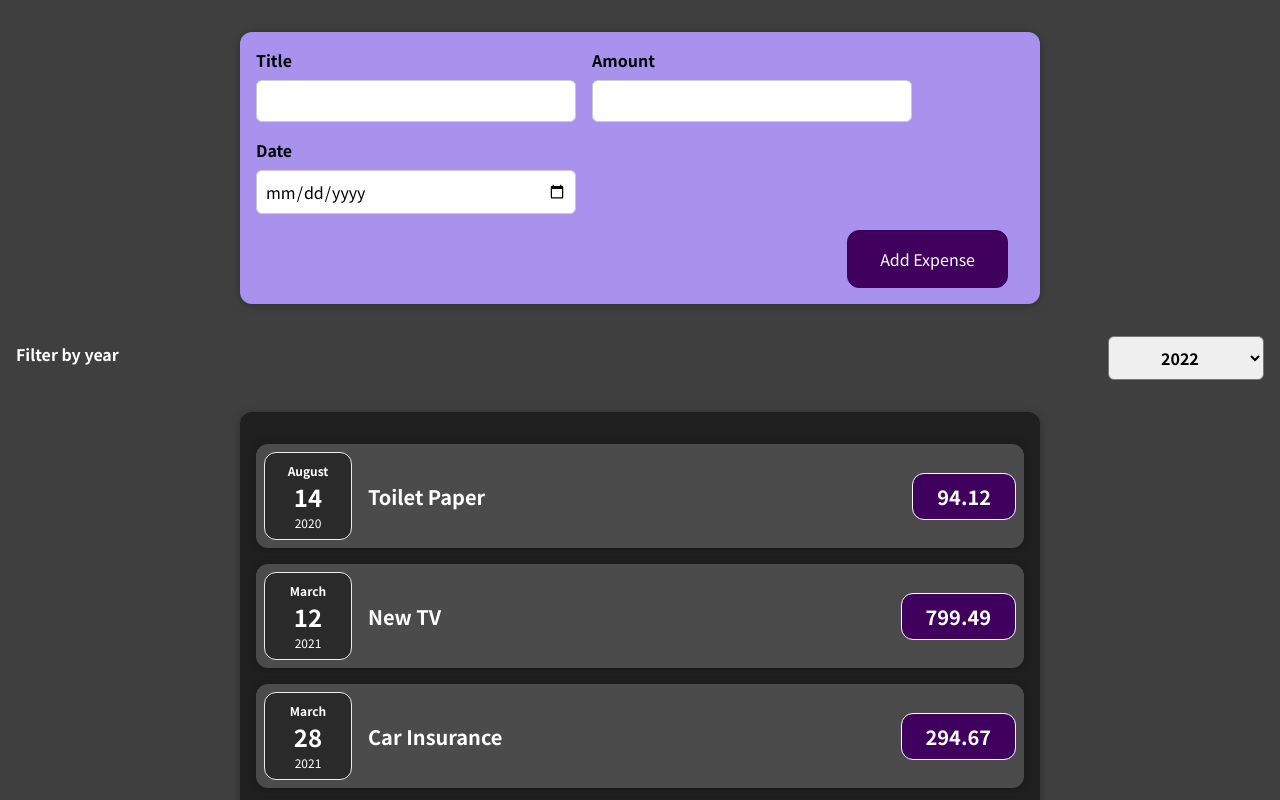
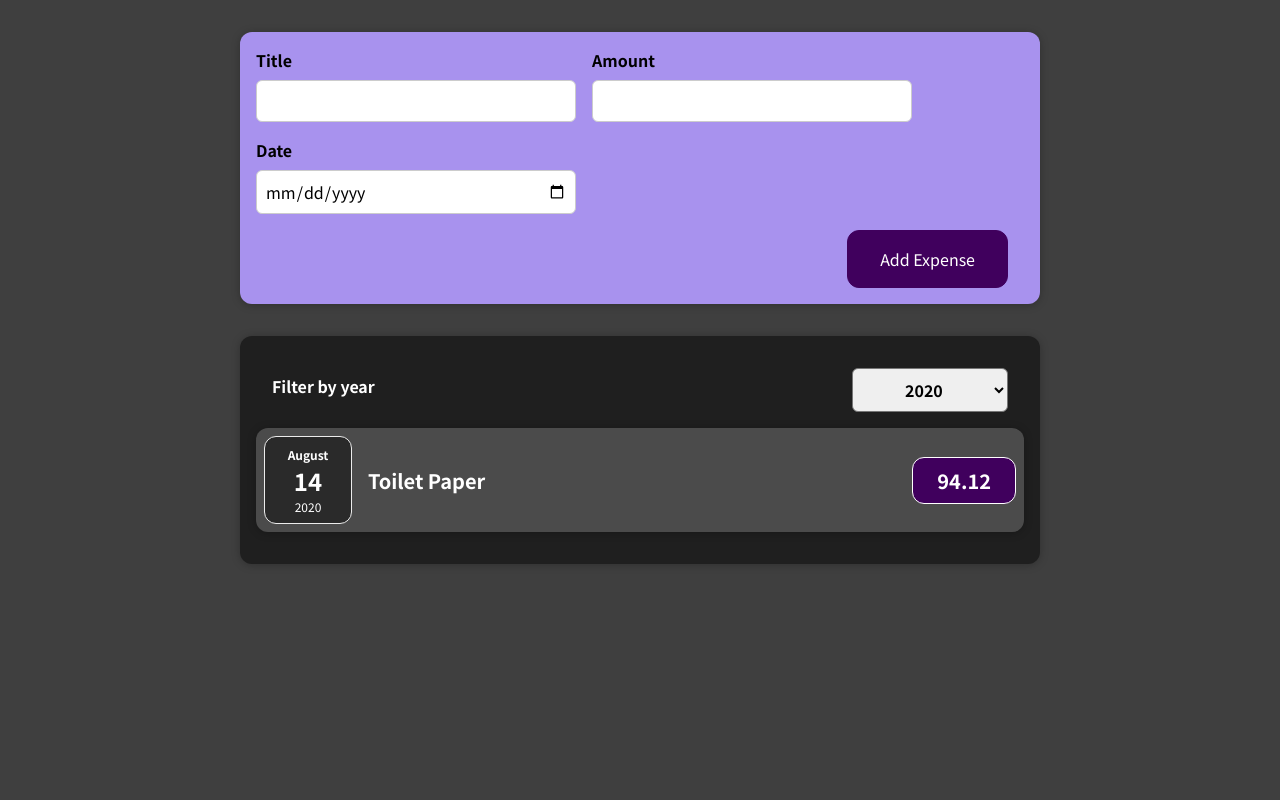
Before and after one commit to nawazmujawar/expense-tracker, a React (Create React App) app: page / in a window 1280 px wide. Shown: the top 800 px of the page. Built offline with nearby package versions, Linux system fonts and the light colour scheme.

Commit message:
Added list rendering and made filtering working

```diff
--- a/src/App.js
+++ b/src/App.js
@@ -1,8 +1,8 @@
+import React, { useState } from "react";
 import Expenses from "./components/Expenses/Expenses";
 import NewExpense from "./components/NewExpense/NewExpense";
 
-function App() {
-  const expenses = [
+const DUMMY_EXPENSES = [
   {
     id: "e1",
     title: "Toilet Paper",
@@ -24,9 +24,14 @@ function App() {
   },
 ];
 
+function App() {
+  const [expenses, setExpenses] = useState(DUMMY_EXPENSES);
+
   const addExpenseHandler = (expenseData) => {
     console.log("At App.js");
     console.log("at App :", expenseData);
+
+    setExpenses((prevExpenses) => [expenseData, ...prevExpenses]);
   };
 
   return (
--- a/src/components/Expenses/Expenses.js
+++ b/src/components/Expenses/Expenses.js
@@ -5,37 +5,32 @@ import "./Expenses.css";
 import ExpensesFilter from "./ExpensesFilter";
 
 function Expenses(props) {
-  const [filteredExpenseYear, setFilteredExpenseYear] = useState("");
+  const [filteredExpenseYear, setFilteredExpenseYear] = useState("2020");
 
   const filteredYearHandler = (filteredYear) => {
     console.log(filteredYear);
     setFilteredExpenseYear(filteredYear);
   };
 
+  const filteredExpenses = props.expenses.filter((expense) => {
+    return expense.date.getFullYear().toString() === filteredExpenseYear;
+  });
+
   return (
     <div>
-      <ExpensesFilter seletedFilteredYear={filteredYearHandler} />
       <Card className="expenses">
-        <ExpenseItem
-          date={props.expenses[0].date}
-          title={props.expenses[0].title}
-          amount={props.expenses[0].amount}
+        <ExpensesFilter
+          filteredYear={filteredExpenseYear}
+          onChangeFilterYear={filteredYearHandler}
         />
-        <ExpenseItem
-          date={props.expenses[1].date}
-          title={props.expenses[1].title}
-          amount={props.expenses[1].amount}
-        />
-        <ExpenseItem
-          date={props.expenses[2].date}
-          title={props.expenses[2].title}
-          amount={props.expenses[2].amount}
-        />
-        <ExpenseItem
-          date={props.expenses[3].date}
-          title={props.expenses[3].title}
-          amount={props.expenses[3].amount}
-        />
+        {filteredExpenses.map((expense) => (
+          <ExpenseItem
+            key={expense.id}
+            date={expense.date}
+            title={expense.title}
+            amount={expense.amount}
+          />
+        ))}
       </Card>
     </div>
   );
--- a/src/components/Expenses/ExpensesFilter.js
+++ b/src/components/Expenses/ExpensesFilter.js
@@ -4,14 +4,14 @@ import "./ExpensesFilter.css";
 
 const ExpensesFilter = (props) => {
   const filteredYearHandler = (e) => {
-    props.seletedFilteredYear(e.target.value);
+    props.onChangeFilterYear(e.target.value);
   };
 
   return (
     <div className="expenses-filter">
       <div className="expenses-filter__control">
         <label>Filter by year</label>
-        <select onChange={filteredYearHandler}>
+        <select value={props.filteredYear} onChange={filteredYearHandler}>
           <option value="2022">2022</option>
           <option value="2021">2021</option>
           <option value="2020">2020</option>
--- a/src/components/NewExpense/ExpenseForm.js
+++ b/src/components/NewExpense/ExpenseForm.js
@@ -25,6 +25,9 @@ const ExpenseForm = (props) => {
       date: new Date(enteredDate),
     };
     props.onSaveExpenseData(combinedData);
+    setEnteredTitle("");
+    setEnteredAmount("");
+    setEnteredDate("");
   };
 
   return (
@@ -32,7 +35,11 @@ const ExpenseForm = (props) => {
       <div className="new-expense__controls">
         <div className="new-expense__control">
           <label>Title</label>
-          <input type="text" onChange={titleChangeHandler} />
+          <input
+            type="text"
+            value={enteredTitle}
+            onChange={titleChangeHandler}
+          />
         </div>
         <div className="new-expense__control">
           <label>Amount</label>
@@ -40,6 +47,7 @@ const ExpenseForm = (props) => {
             type="number"
             min={0.01}
             step={0.01}
+            value={enteredAmount}
             onChange={amountChangeHandler}
           />
         </div>
@@ -49,6 +57,7 @@ const ExpenseForm = (props) => {
             type="date"
             min="2019-01-01"
             max="2022-12-31"
+            value={enteredDate}
             onChange={dateChangeHandler}
           />
         </div>
```
Lines whose indentation alone changed are shown as unchanged.
